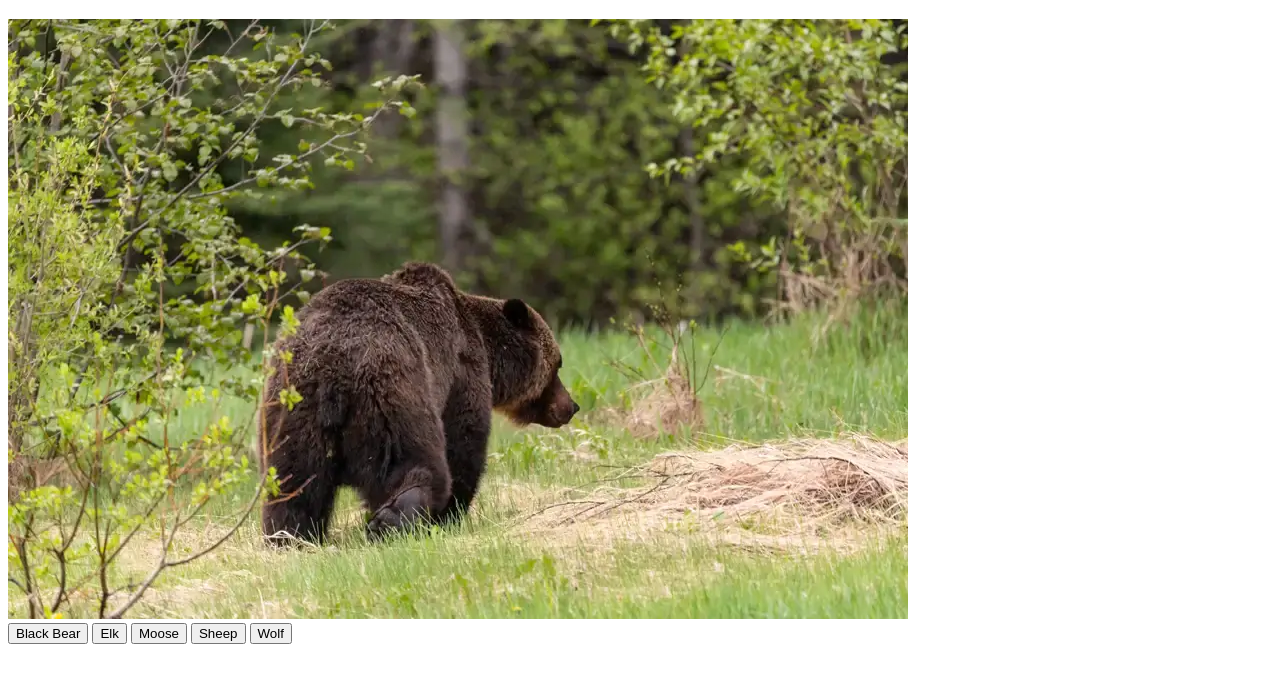
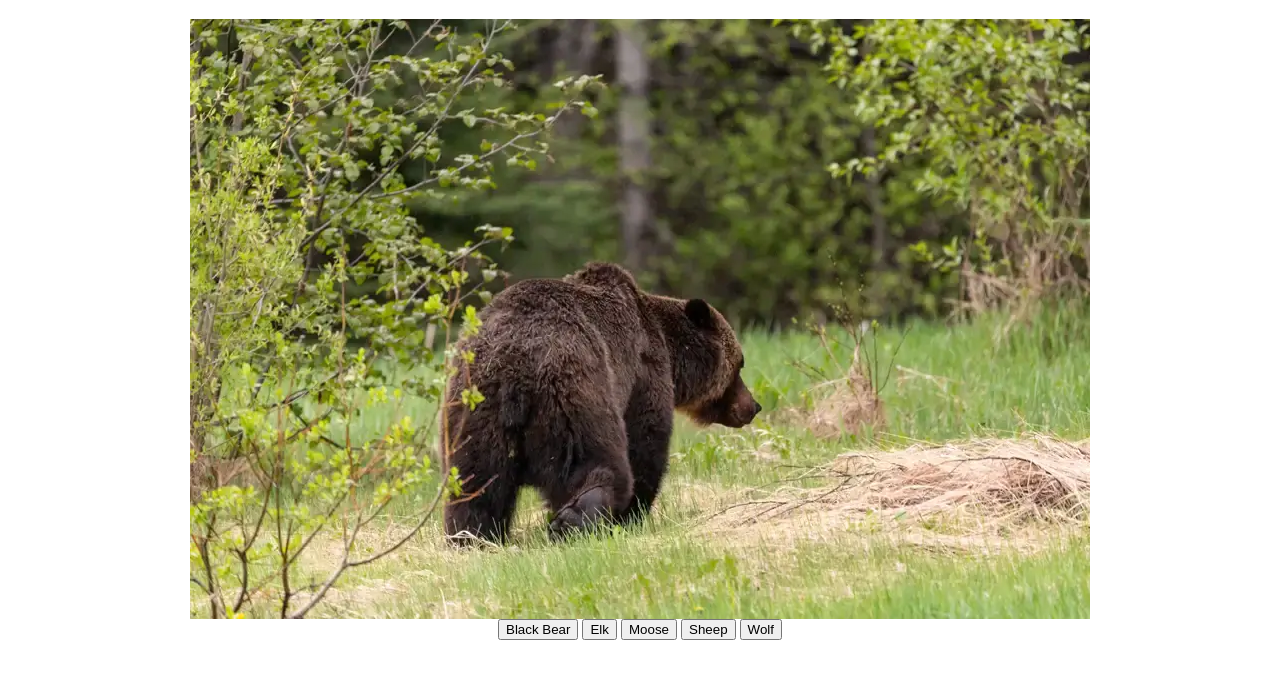
Before and after one commit to Juanscn/Lab-2, a plain HTML site: page index.html in a window 1280 px wide. Both pictures are taken after a click on the button "Black Bear". Shown: the part 61-744 px from the top of the page. Drawn offline with Linux system fonts and the light colour scheme.

Commit message:
Started JS

```diff
--- a/index.html
+++ b/index.html
@@ -14,8 +14,7 @@
     </header>
 
     <main id="main">
-        <img id="image" src="images/Lab 2 attached files Nov 6, 2024 342 PM/bear.webp">
-    </main>
+        <img id="image" src="images/bear.webp">
 
         <div id="buttons">
             <button id="bearButton">Black Bear</button>
@@ -24,6 +23,9 @@
             <button id="sheepButton">Sheep</button>
             <button id="wolfButton">Wolf</button>
         </div>
+    </main>
+
+
 
     <script src="script.js"></script>
 </body>
--- a/script.js
+++ b/script.js
@@ -0,0 +1,7 @@
+bearButton.addEventListener('click', function(){
+    document.getElementById('image').src = 'images/bear.webp';
+})
+
+elkButton.addEventListener('click', function(){
+    document.getElementById('image').src = 'images/elk.webp';
+})
--- a/styles.css
+++ b/styles.css
@@ -1,4 +1,13 @@
 #header {
     background-color: #120323;
     color: #97bf04;
+    height: 20px 0px;
+    width: 100%;
 }
+
+main {
+    display: flex;
+    flex-direction: column;
+    align-items: center;
+    justify-content: space-between;
+}
```
Also changed, not shown: images/bear.webp (renamed from images/Lab 2 attached files Nov 6, 2024 342 PM/bear.webp), images/elk.webp (renamed from images/Lab 2 attached files Nov 6, 2024 342 PM/elk.webp), images/logo.png (renamed from images/Lab 2 attached files Nov 6, 2024 342 PM/logo.png), images/moose.webp (renamed from images/Lab 2 attached files Nov 6, 2024 342 PM/moose.webp), images/sheep.webp (renamed from images/Lab 2 attached files Nov 6, 2024 342 PM/sheep.webp), images/wolf.webp (renamed from images/Lab 2 attached files Nov 6, 2024 342 PM/wolf.webp). Lines whose indentation alone changed are shown as unchanged.
